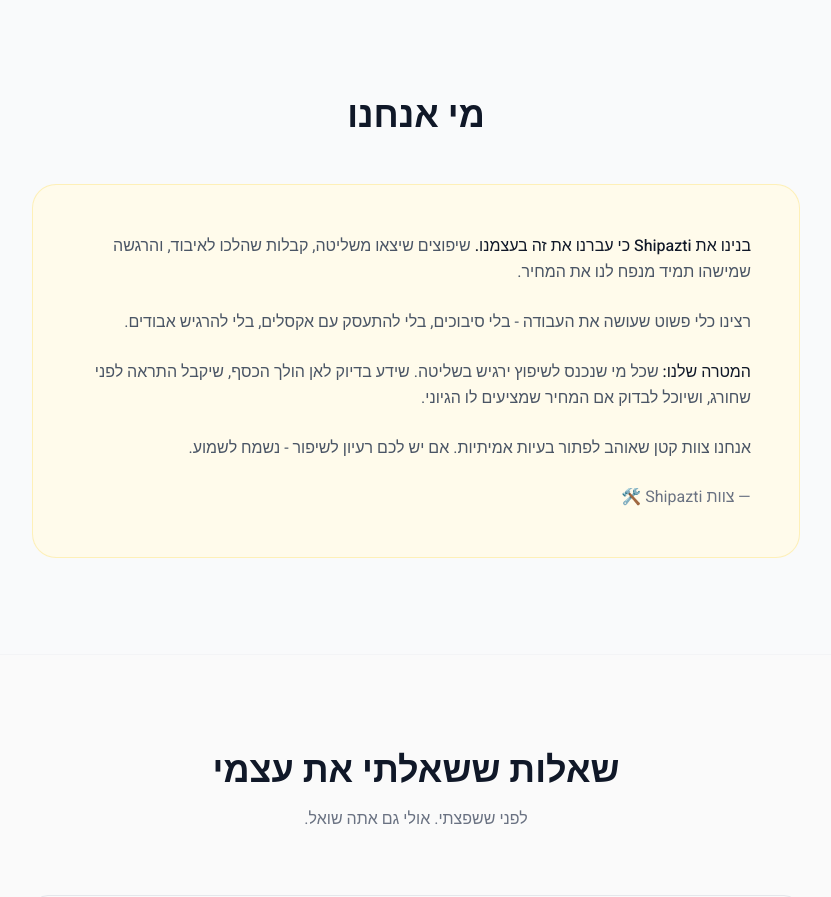
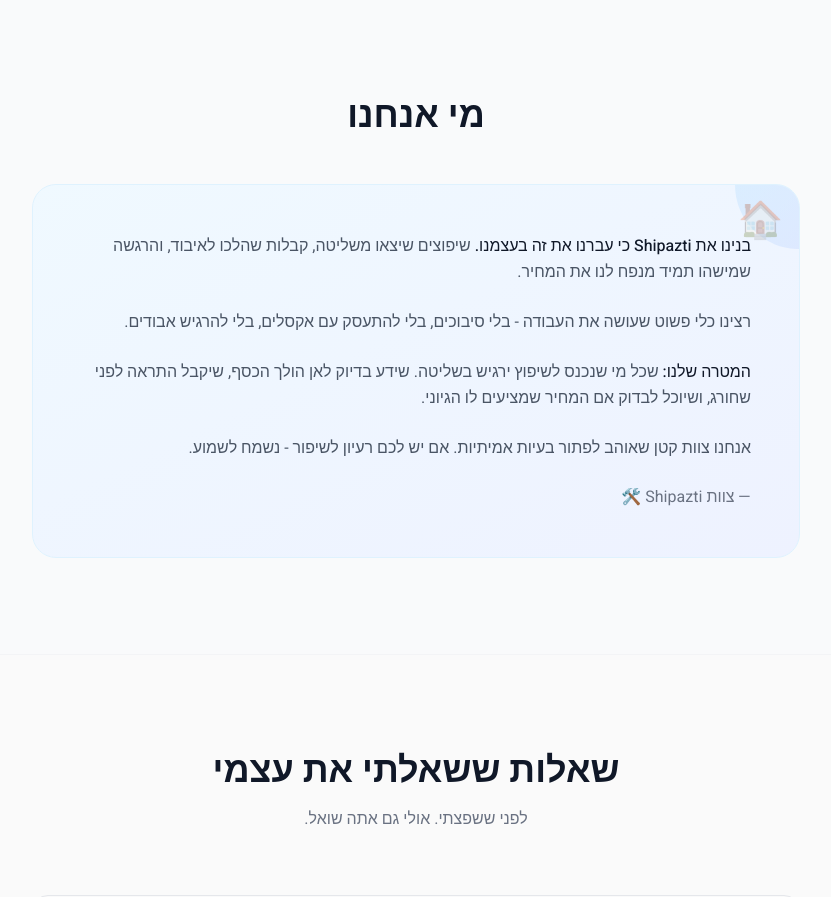
Before and after one commit to guyceza/shiputz-ai, a Next.js app: page / in a window 1280 px wide. Shown: the part 6460-7357 px from the top of the page, without its empty margins (224-1055 px from the left). Built offline with nearby package versions, Linux system fonts and the light colour scheme; no server answers.

Commit message:
Update About section: sky-blue gradient bg with decorative patch

```diff
--- a/src/app/page.tsx
+++ b/src/app/page.tsx
@@ -801,8 +801,11 @@ export default function Home() {
             <h2 className="text-3xl md:text-4xl font-semibold text-gray-900 mb-4">מי אנחנו</h2>
           </div>
 
-          <div className="bg-amber-50 rounded-3xl p-8 md:p-12 border border-amber-200/50">
-            <div className="prose prose-lg max-w-none text-gray-600 leading-relaxed space-y-6 text-right">
+          <div className="relative bg-gradient-to-br from-sky-50 to-indigo-50 rounded-3xl p-8 md:p-12 border border-sky-100 overflow-hidden">
+            {/* Decorative patch */}
+            <div className="absolute top-0 right-0 w-32 h-32 bg-gradient-to-br from-sky-200/40 to-indigo-200/40 rounded-full -translate-y-1/2 translate-x-1/2"></div>
+            <div className="absolute top-4 right-4 text-4xl opacity-30">🏠</div>
+            <div className="prose prose-lg max-w-none text-gray-600 leading-relaxed space-y-6 text-right relative z-10">
               <p>
                 <span className="text-gray-900 font-medium">בנינו את Shipazti כי עברנו את זה בעצמנו.</span> שיפוצים שיצאו משליטה, קבלות שהלכו לאיבוד, והרגשה שמישהו תמיד מנפח לנו את המחיר.
               </p>
```
